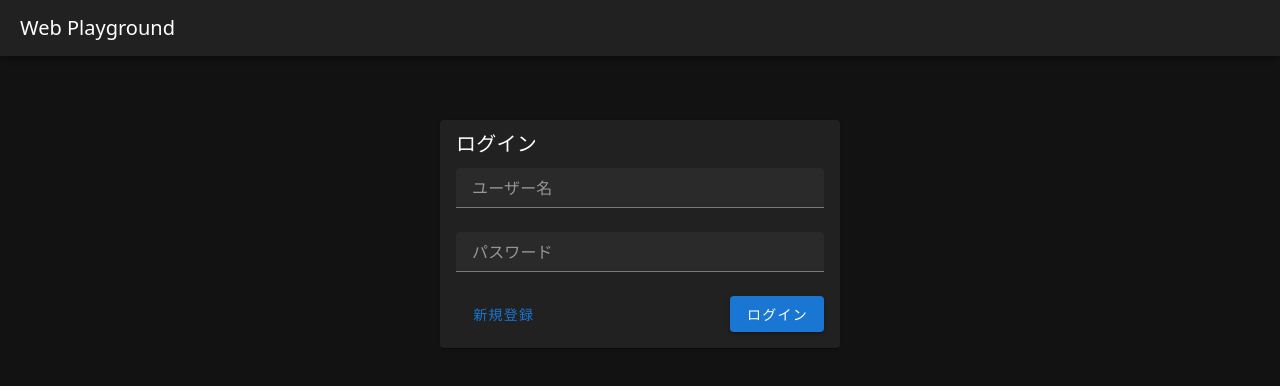
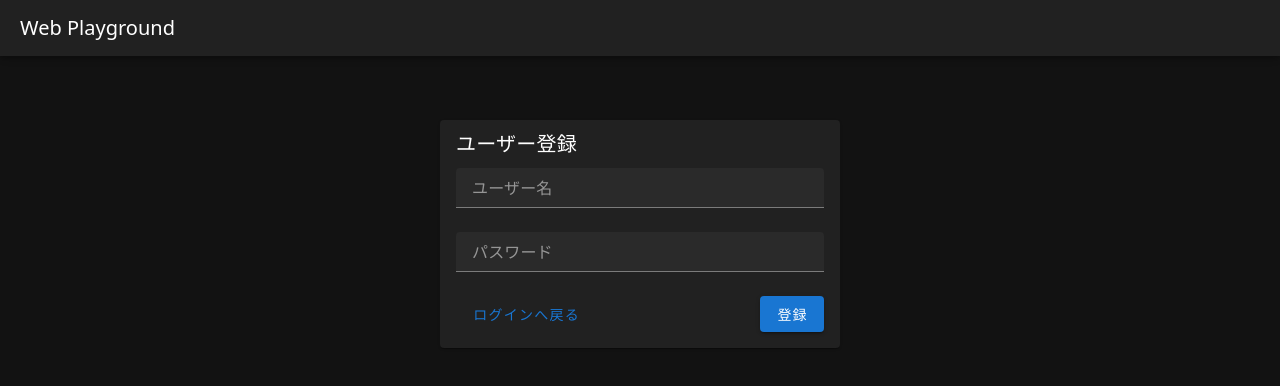
Before and after one commit to echo295s/web-playground, a Vue app in the folder frontend/: page /register in a window 1280 px wide. Shown: the top 386 px of the page. Built offline with nearby package versions, Linux system fonts and the light colour scheme.

Commit message:
feat: integrate vue router

```diff
--- a/frontend/src/App.vue
+++ b/frontend/src/App.vue
@@ -7,32 +7,18 @@
     </v-app-bar>
     <v-main>
       <v-container>
-        <Chat v-if="isLoggedIn" />
-        <Login
-          v-else-if="!isRegisterMode"
-          @login-success="this.setLoggedIn(true)"
-          @go-register="this.setRegisterMode(true)"
-        />
-        <Register v-else @go-login="this.setRegisterMode(false)" />
+        <router-view />
       </v-container>
     </v-main>
   </v-app>
 </template>
 
 <script>
-import Chat from './components/Chat.vue'
-import Login from './components/Login.vue'
-import Register from './components/Register.vue'
 import { mapState, mapMutations } from 'vuex'
 
 export default {
-  components: {
-    Chat,
-    Login,
-    Register,
-  },
   computed: {
-    ...mapState(['isLoggedIn', 'isRegisterMode']),
+    ...mapState(['isLoggedIn']),
   },
   mounted() {
     window.addEventListener('logout', this.logout);
@@ -41,12 +27,12 @@ export default {
     window.removeEventListener('logout', this.logout);
   },
   methods: {
-    ...mapMutations(['setLoggedIn', 'setRegisterMode']),
+    ...mapMutations(['setLoggedIn']),
     logout() {
       localStorage.removeItem('token');
       localStorage.removeItem('username');
       this.setLoggedIn(false);
-      this.setRegisterMode(false);
+      this.$router.push('/');
     },
   },
 }
--- a/frontend/src/components/Login.vue
+++ b/frontend/src/components/Login.vue
@@ -21,7 +21,7 @@
           autocomplete="current-password"
         />
         <div class="d-flex justify-space-between">
-          <v-btn variant="text" color="primary" @click="$emit('go-register')">
+          <v-btn variant="text" color="primary" @click="goRegister">
             新規登録
           </v-btn>
           <v-btn type="submit" color="primary">
@@ -57,10 +57,14 @@ export default {
         })
         localStorage.setItem('token', res.data.token)
         localStorage.setItem('username', this.username)
-        this.$emit('login-success')
+        this.$store.commit('setLoggedIn', true)
+        this.$router.push('/chat')
       } catch (err) {
         this.error = err.response?.data?.error || 'ログインに失敗しました'
       }
+    },
+    goRegister() {
+      this.$router.push('/register')
     }
   }
 }
--- a/frontend/src/components/Register.vue
+++ b/frontend/src/components/Register.vue
@@ -21,7 +21,7 @@
           autocomplete="new-password"
         />
         <div class="d-flex justify-space-between">
-          <v-btn variant="text" color="primary" @click="$emit('go-login')">
+          <v-btn variant="text" color="primary" @click="goLogin">
             ログインへ戻る
           </v-btn>
           <v-btn type="submit" color="primary">
@@ -62,6 +62,9 @@ export default {
       } catch (err) {
         this.error = err.response?.data?.error || '登録に失敗しました';
       }
+    },
+    goLogin() {
+      this.$router.push('/')
     }
   }
 }
--- a/frontend/src/main.js
+++ b/frontend/src/main.js
@@ -2,6 +2,7 @@ import { createApp } from 'vue'
 import './style.css'
 import App from './App.vue'
 import store from './store'
+import router from './router'
 
 import 'vuetify/styles'
 import '@mdi/font/css/materialdesignicons.css'
@@ -27,5 +28,6 @@ const vuetify = createVuetify({
 
 const app = createApp(App);
 app.use(store);
+app.use(router);
 app.use(vuetify);
 app.mount('#app');
--- /dev/null
+++ b/frontend/src/router/index.js
@@ -0,0 +1,28 @@
+import { createRouter, createWebHistory } from 'vue-router'
+import store from '../store'
+import Chat from '../components/Chat.vue'
+import Login from '../components/Login.vue'
+import Register from '../components/Register.vue'
+
+const routes = [
+  { path: '/', component: Login },
+  { path: '/register', component: Register },
+  { path: '/chat', component: Chat, meta: { requiresAuth: true } },
+]
+
+const router = createRouter({
+  history: createWebHistory(),
+  routes,
+})
+
+router.beforeEach((to, from, next) => {
+  if (to.meta.requiresAuth && !store.state.isLoggedIn) {
+    next('/')
+  } else if ((to.path === '/' || to.path === '/register') && store.state.isLoggedIn) {
+    next('/chat')
+  } else {
+    next()
+  }
+})
+
+export default router
--- a/frontend/src/store/index.js
+++ b/frontend/src/store/index.js
@@ -4,15 +4,11 @@ export default createStore({
   state() {
     return {
       isLoggedIn: !!localStorage.getItem('token'),
-      isRegisterMode: false,
     }
   },
   mutations: {
     setLoggedIn(state, value) {
       state.isLoggedIn = value
     },
-    setRegisterMode(state, value) {
-      state.isRegisterMode = value
-    },
   },
 })
```
